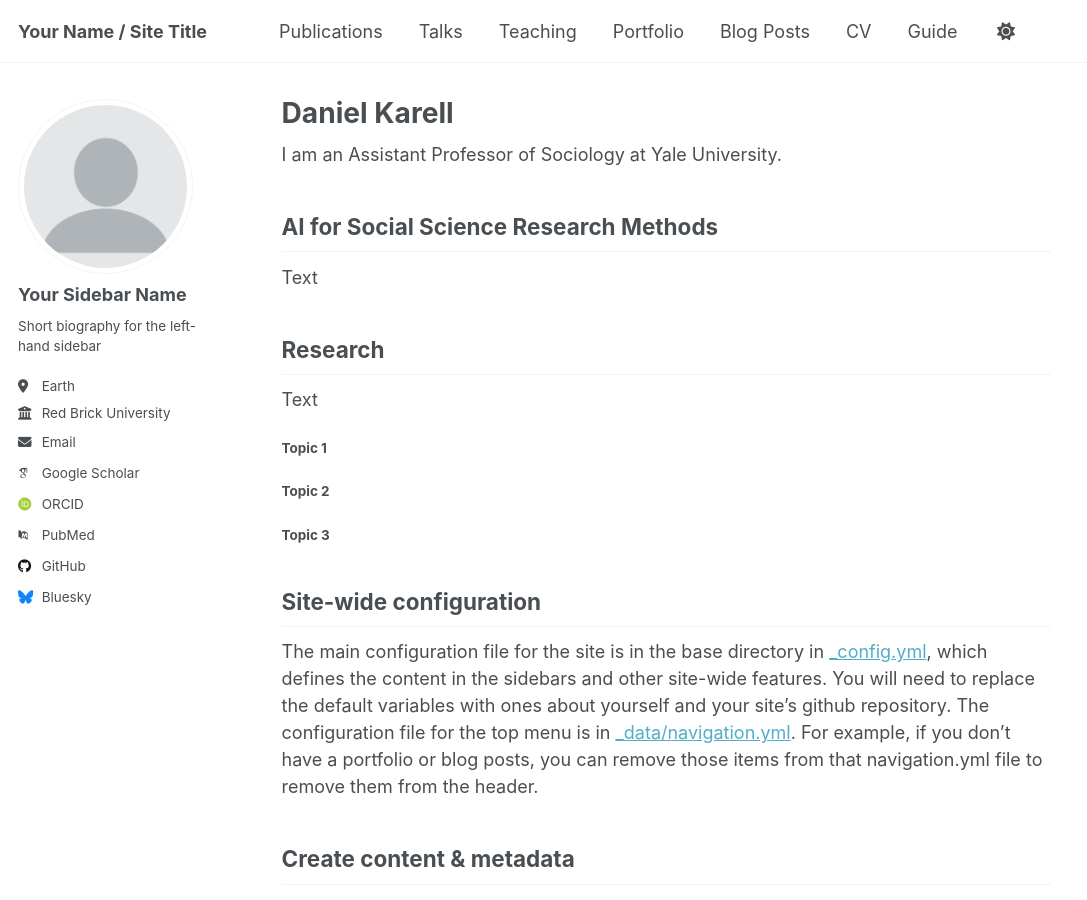
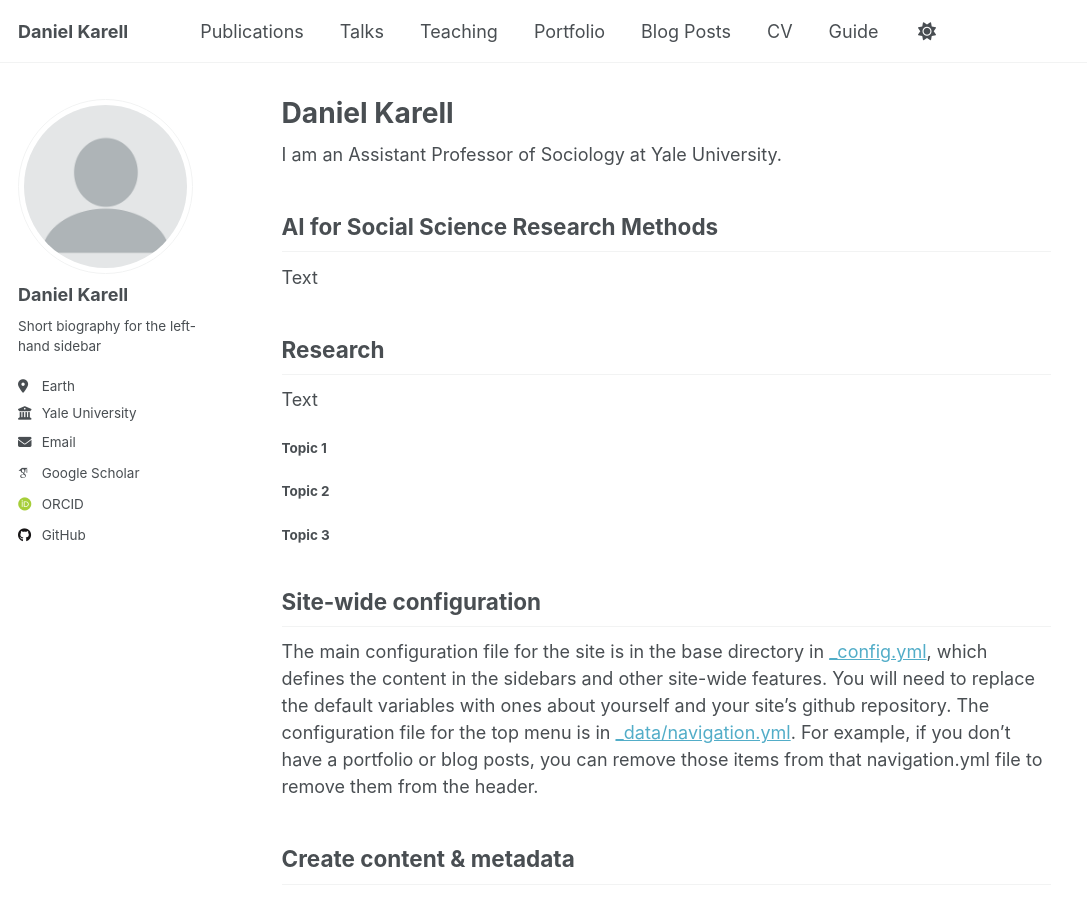
Before and after one commit to dkarell/dkarell.github.io, a Jekyll site: the page built from _pages/about.md, in a window 1280 px wide and 900 px high. Shown: the whole window, without its empty margins (0-1087 px from the left). Built offline with Jekyll 4.4.1, drawn with Linux system fonts in a browser that asks for light colours; some web fonts are replaced; a script that is not in the unit is left out.

Commit message:
Update _config.yml

```diff
--- a/_config.yml
+++ b/_config.yml
@@ -9,7 +9,7 @@
 # Basic Site Settings
 locale                   : "en-US"
 site_theme               : "default" # Currently available options are "default", "air"
-title                    : "Your Name / Site Title"
+title                    : "Daniel Karell"
 title_separator          : "-"
 name                     : &name "Your Name"
 description              : &description "personal description"
@@ -23,23 +23,23 @@ repository               : "academicpages/academicpages.github.io"
 author:
   # Biographic information
   avatar           : "profile.png"
-  name             : "Your Sidebar Name"
+  name             : "Daniel Karell"
   pronouns         : # example: "she/her"
   bio              : "Short biography for the left-hand sidebar"
   location         : "Earth"
-  employer         : "Red Brick University"
+  employer         : "Yale University"
   uri              : # URL
-  email            : "none@example.org"
+  email            : "daniel.karell@yale.edu"
 
   # Academic websites
   academia         : # URL
   arxiv            : # URL - Update with the correct link to your profile
-  googlescholar    : "https://scholar.google.com/citations?user=PS_CX0AAAAAJ"
+  googlescholar    : "https://scholar.google.com/citations?hl=en&user=40Zff94AAAAJ"
   inspire-hep      : # URL
   impactstory      : # URL
   orcid            : "http://orcid.org/yourorcidurl"
   semantic         : # URL
-  pubmed           : "https://www.ncbi.nlm.nih.gov/pubmed/?term=john+snow"
+  pubmed           : # URL
   researchgate     : # URL
   scopus           : # URL
 
@@ -53,7 +53,7 @@ author:
 
   # Social media
   artstation       : # Username
-  bluesky          : "bsky.app" # Replace this with you Bluesky username
+  bluesky          : # Username
   facebook         : # Username
   flickr           : # Username
   foursquare       : # Username
```
